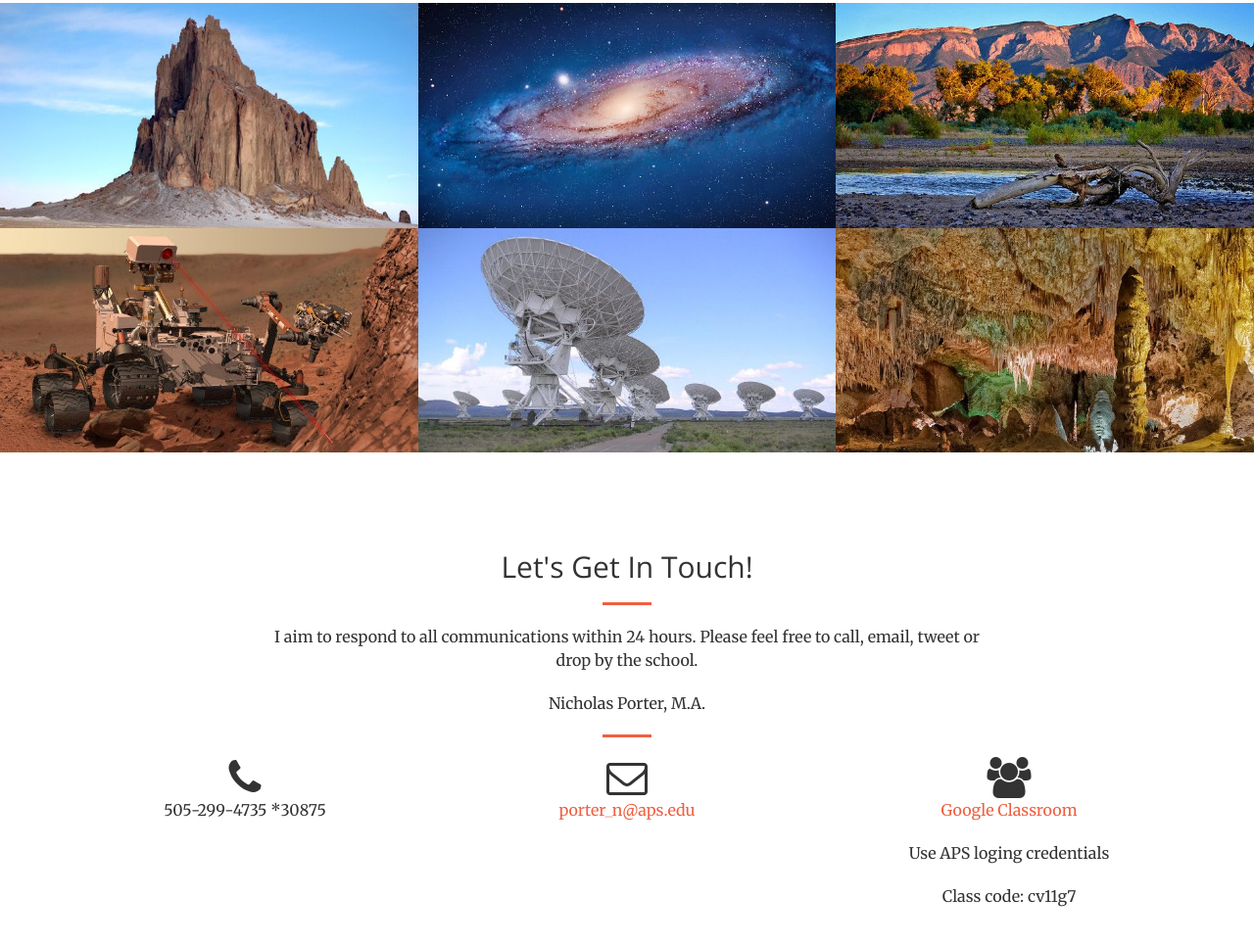
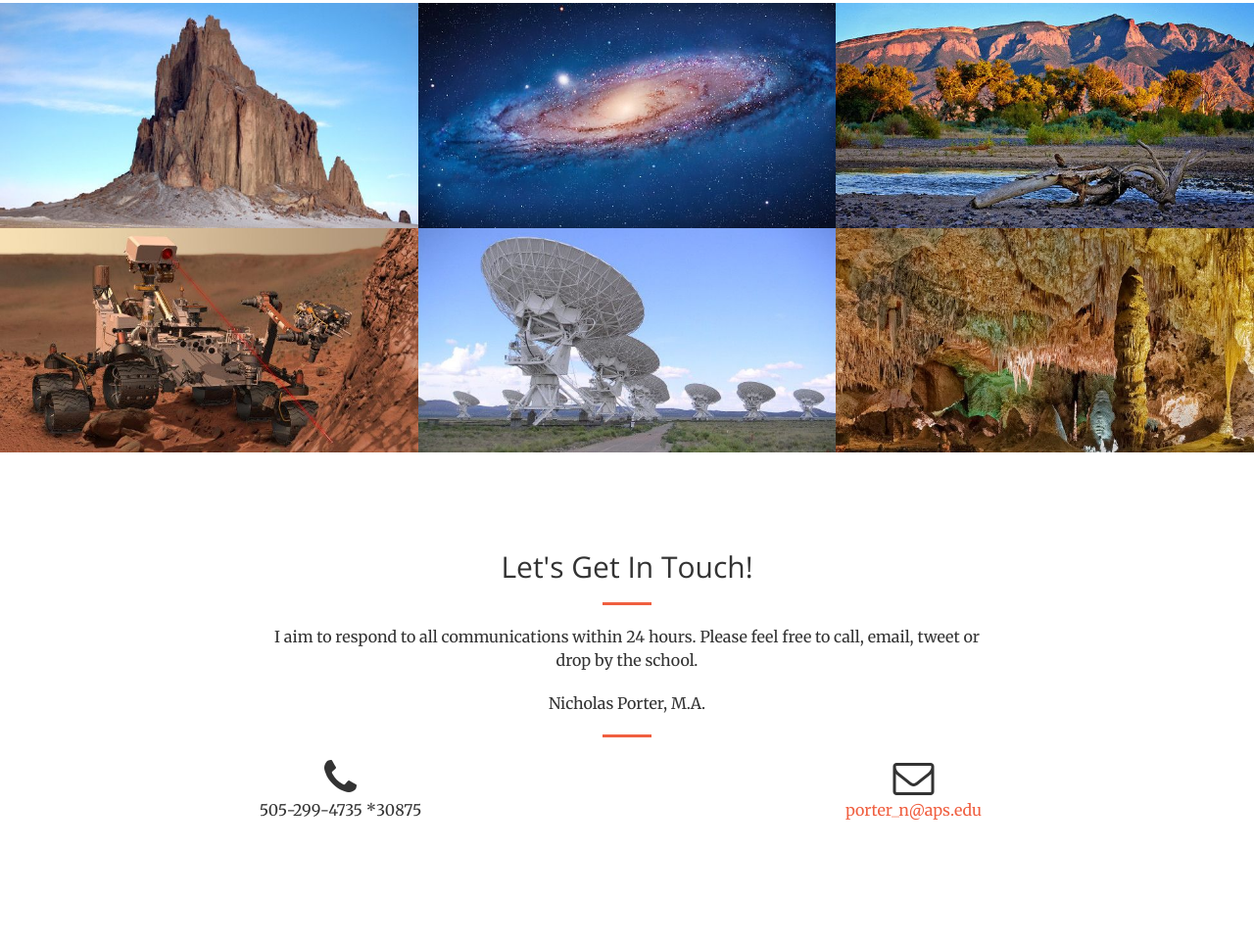
Before and after one commit to mms-earth-science/class, a website: page index.html in a window 1280 px wide. Shown: the part 2261-3226 px from the top of the page at 98% size. Drawn offline with nearby package versions, Linux system fonts and the light colour scheme.

Commit message:
Update index.html

```diff
--- a/index.html
+++ b/index.html
@@ -249,21 +249,15 @@
                     <p>Nicholas Porter, M.A.</p>
                     <hr class="primary">
                 </div>
-                <div class="col-lg-4 text-center">
+                <div class="col-lg-6 text-center">
                     <i class="fa fa-phone fa-3x sr-contact"></i>
                     <p>505-299-4735 *30875</p>
                 </div>
-                <div class="col-lg-4 text-center">
+                <div class="col-lg-6 text-center">
                     <i class="fa fa-envelope-o fa-3x sr-contact"></i>
                     <p><a href="mailto:porter_n@aps.edu">porter_n@aps.edu</a></p>
                 </div>
-                <div class="col-lg-4 text-center">
-                    <i class="fa fa-users fa-3x sr-contact"></i>
-                    <p><a href="https://classroom.google.com/">Google Classroom</a></p>
-                    <p>Use APS loging credentials</p>
-                    <p>Class code: cv11g7</p>
-                </div>
-            </div>
+              </div>
         </div>
     </section>
 
```
